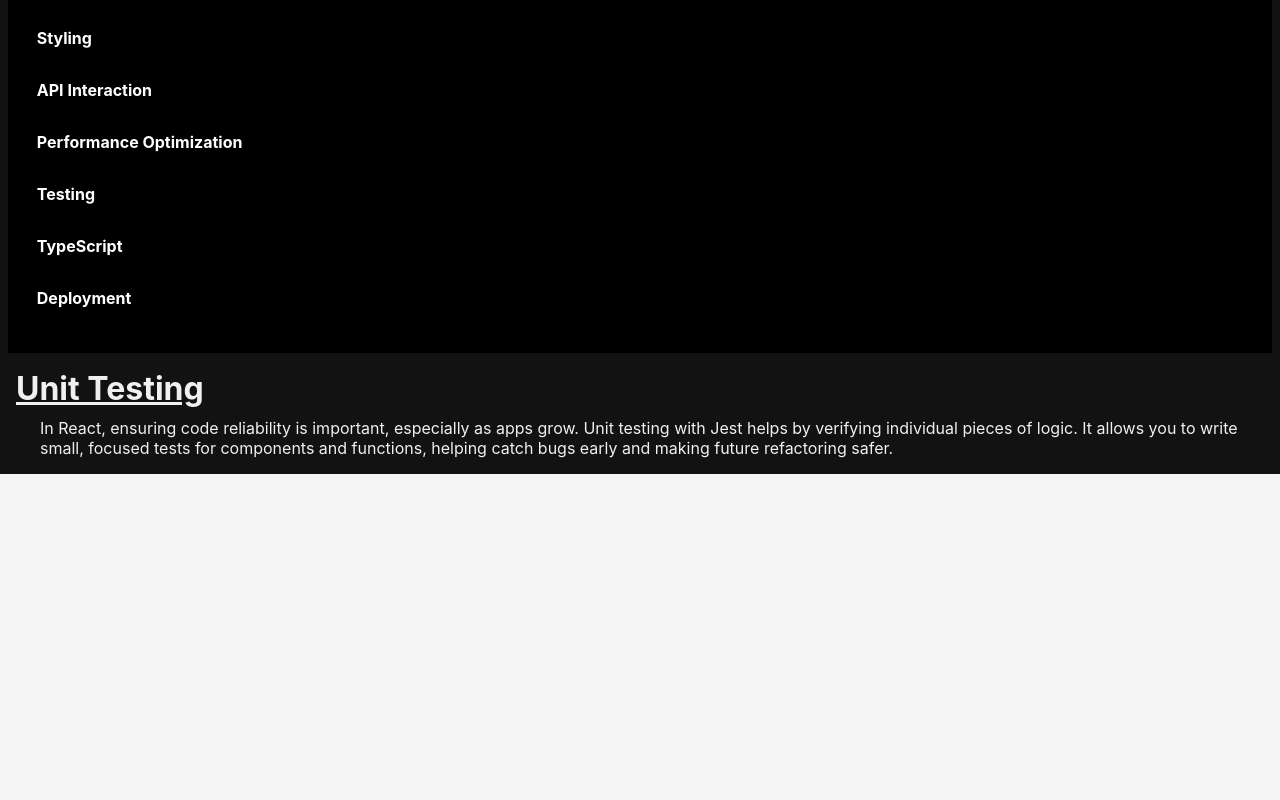
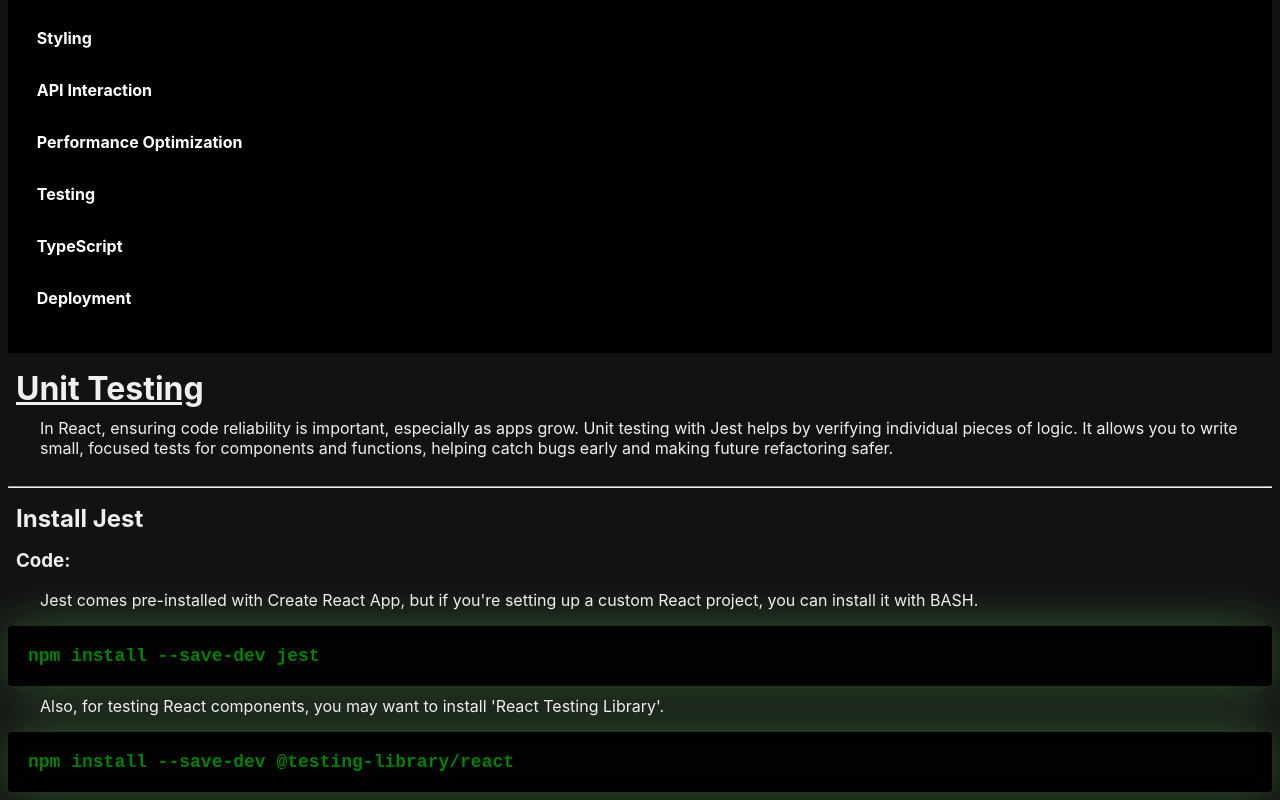
Before and after one commit to rees-kyle/react_showcase, a React (Create React App) app in the folder project/: page /react_showcase/unit-testing in a window 1280 px wide. Shown: the part 466-1266 px from the top of the page. Before the commit the page ends 940 px from the top, so only its background shows below. Built offline with nearby package versions, Linux system fonts and the light colour scheme.

Commit message:
Add Install component
- Added component file.
- Added to index in components folder.
- Imported and added component to page.

```diff
--- /dev/null
+++ b/project/src/components/testing/unit_testing/Install.js
@@ -0,0 +1,31 @@
+const Install = () => {
+  return (
+    <div>
+      <br/>
+      <hr/>
+      <h2>Install Jest</h2>
+      <h3>Code:</h3>
+      <p>
+        Jest comes pre-installed with Create React App,
+        but if you're setting up a custom React project,
+        you can install it with BASH.
+      </p>
+      <pre>
+        <code>
+          {`npm install --save-dev jest`}
+        </code>
+      </pre>
+
+      <p>
+        Also, for testing React components, you may want to install 'React Testing Library'.
+      </p>
+      <pre>
+        <code>
+          {`npm install --save-dev @testing-library/react`}
+        </code>
+      </pre>
+    </div>
+  );
+};
+
+export default Install;
--- a/project/src/components/testing/unit_testing/index.js
+++ b/project/src/components/testing/unit_testing/index.js
@@ -1 +1,2 @@
 export { default as UnitTesting } from './UnitTesting';
+export { default as Install } from './Install';
--- a/project/src/pages/testing/UnitTestingPage.js
+++ b/project/src/pages/testing/UnitTestingPage.js
@@ -1,11 +1,13 @@
 import {
-  UnitTesting
+  UnitTesting,
+  Install
 } from '../../components/testing/unit_testing';
 
 const UnitTestingPage = () => {
   return (
     <>
       <UnitTesting />
+      <Install />
     </>
   );
 };
```
